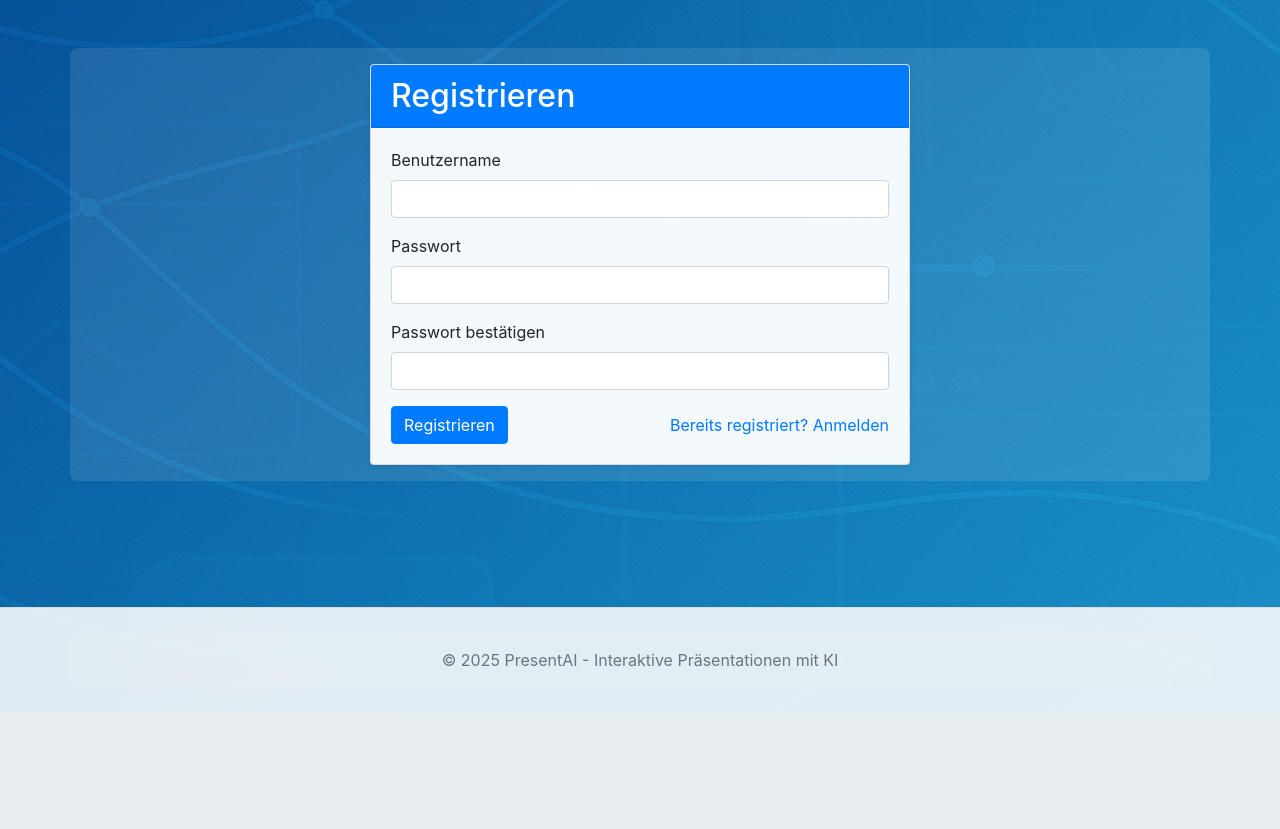
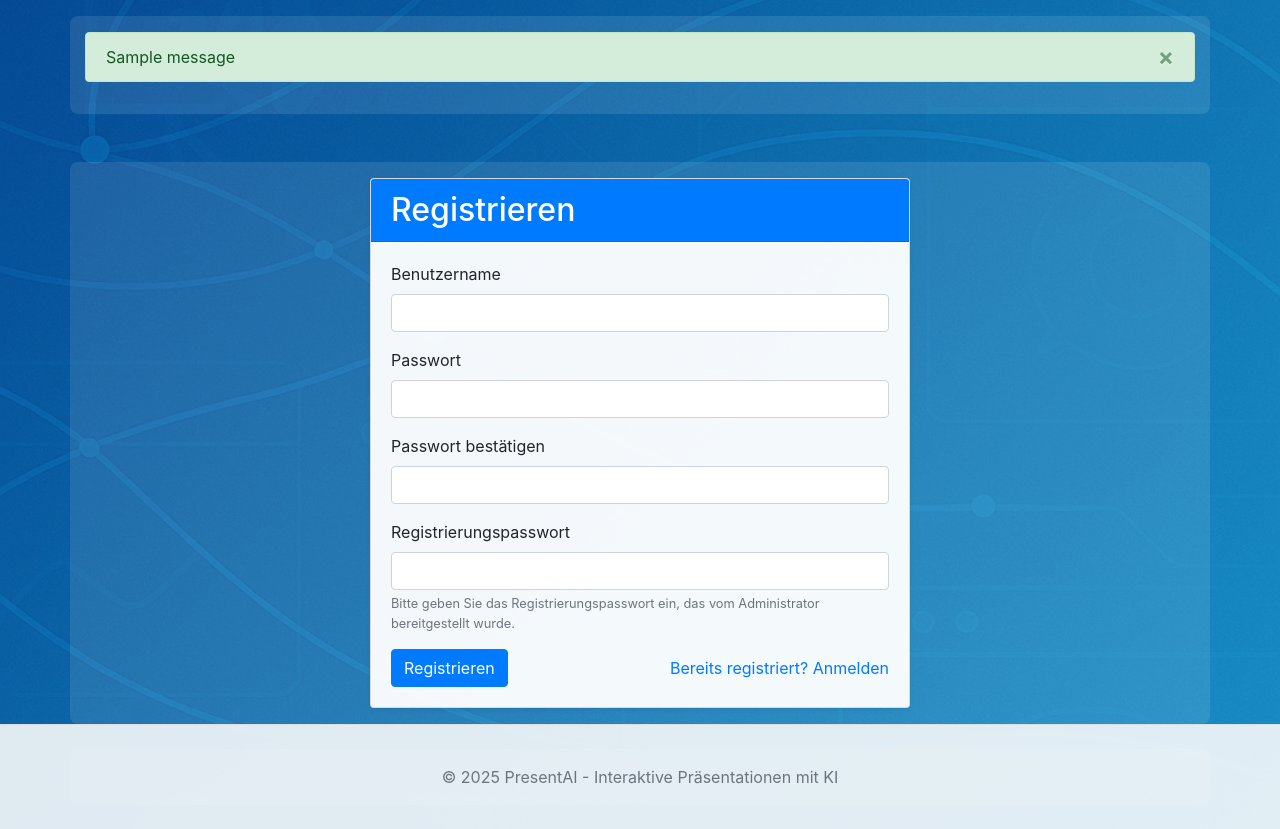
Before and after one commit to DG1001/ConfChat, a Flask app: page /register in a window 1280 px wide. Shown: the part 88-917 px from the top of the page. Before the commit the page ends 755 px from the top, so only its background shows below. Run offline with Flask 3, Linux system fonts and the light colour scheme; tables that the repository leaves empty hold one stand-in row (values such as "Sample post"); one stand-in notice (Sample message) is shown; some libraries are stand-ins or nearby versions.

Commit message:
feat: Registrierung mit Passwortschutz über Umgebungsvariable implementieren

```diff
--- a/app.py
+++ b/app.py
@@ -1,5 +1,5 @@
 # app.py
-from flask import Flask, render_template, request, redirect, url_for, session, jsonify
+from flask import Flask, render_template, request, redirect, url_for, session, jsonify, flash
 from markupsafe import Markup
 import markdown as md
 from flask_sqlalchemy import SQLAlchemy
@@ -16,6 +16,8 @@ from datetime import datetime, timedelta
 import markdown
 import threading
 import time
+import secrets
+import string
 
 app = Flask(__name__)
 app.config['SECRET_KEY'] = os.environ.get('SECRET_KEY', 'default-dev-key')
@@ -26,6 +28,14 @@ app.config['SQLALCHEMY_TRACK_MODIFICATIONS'] = False
 app.config['FEEDBACK_PROCESSING_INTERVAL'] = 30  # Sekunden zwischen den Verarbeitungen
 app.config['FEEDBACK_BATCH_WINDOW'] = 30  # Sekunden, in denen Feedback gesammelt wird
 app.config['CLIENT_REFRESH_INTERVAL'] = 20  # Sekunden zwischen Client-Aktualisierungen
+
+# Registrierungspasswort
+REGISTRATION_PASSWORD = os.environ.get('REGISTRATION_PASSWORD')
+if not REGISTRATION_PASSWORD:
+    # Generiere ein zufälliges Passwort, wenn keines gesetzt ist
+    chars = string.ascii_letters + string.digits
+    REGISTRATION_PASSWORD = ''.join(secrets.choice(chars) for _ in range(12))
+    print(f"\n\n*** WICHTIG: Generiertes Registrierungspasswort: {REGISTRATION_PASSWORD} ***\n\n")
 
 # Markdown-Filter für Templates
 @app.template_filter('markdown')
@@ -155,6 +165,11 @@ def register():
     if request.method == 'POST':
         username = request.form.get('username')
         password = request.form.get('password')
+        reg_password = request.form.get('registration_password')
+
+        # Prüfen, ob das Registrierungspasswort korrekt ist
+        if reg_password != REGISTRATION_PASSWORD:
+            return render_template('register.html', error="Falsches Registrierungspasswort")
 
         # Prüfen, ob Benutzer bereits existiert
         existing_user = User.query.filter_by(username=username).first()
@@ -173,6 +188,7 @@ def register():
         db.session.commit()
 
         login_user(user)
+        flash('Registrierung erfolgreich!', 'success')
         return redirect(url_for('dashboard'))
 
     return render_template('register.html')
--- a/templates/base.html
+++ b/templates/base.html
@@ -92,6 +92,22 @@
         </div>
     </nav>
 
+    <!-- Flash-Nachrichten -->
+    {% with messages = get_flashed_messages(with_categories=true) %}
+        {% if messages %}
+            <div class="container mt-3">
+                {% for category, message in messages %}
+                    <div class="alert alert-{{ category if category != 'message' else 'info' }} alert-dismissible fade show" role="alert">
+                        {{ message }}
+                        <button type="button" class="close" data-dismiss="alert" aria-label="Close">
+                            <span aria-hidden="true">&times;</span>
+                        </button>
+                    </div>
+                {% endfor %}
+            </div>
+        {% endif %}
+    {% endwith %}
+
     <main>
         {% block content %}{% endblock %}
     </main>
--- a/templates/register.html
+++ b/templates/register.html
@@ -29,6 +29,12 @@
                             <input type="password" class="form-control" id="password_confirm" name="password_confirm" required>
                         </div>
 
+                        <div class="form-group">
+                            <label for="registration_password">Registrierungspasswort</label>
+                            <input type="password" class="form-control" id="registration_password" name="registration_password" required>
+                            <small class="form-text text-muted">Bitte geben Sie das Registrierungspasswort ein, das vom Administrator bereitgestellt wurde.</small>
+                        </div>
+
                         <div class="d-flex justify-content-between align-items-center">
                             <button type="submit" class="btn btn-primary">Registrieren</button>
                             <a href="{{ url_for('login') }}" class="text-decoration-none">Bereits registriert? Anmelden</a>
```
